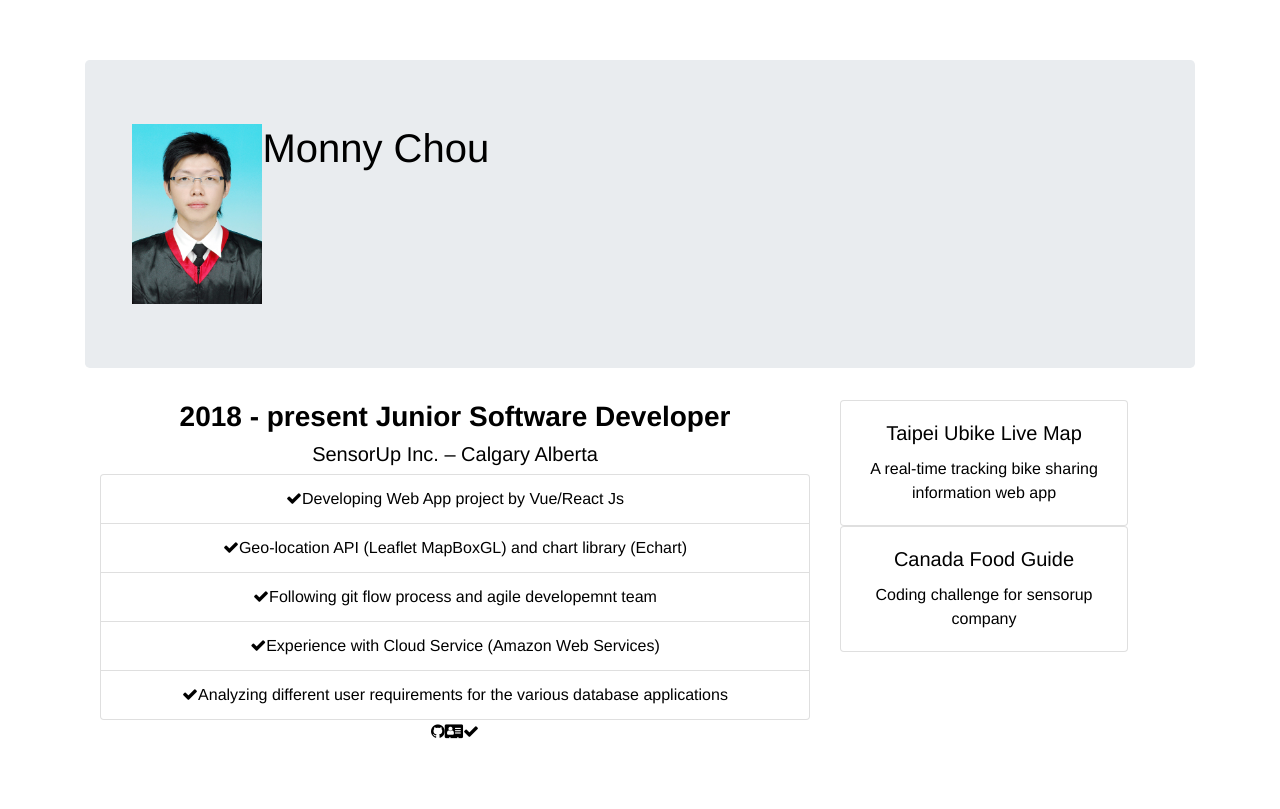
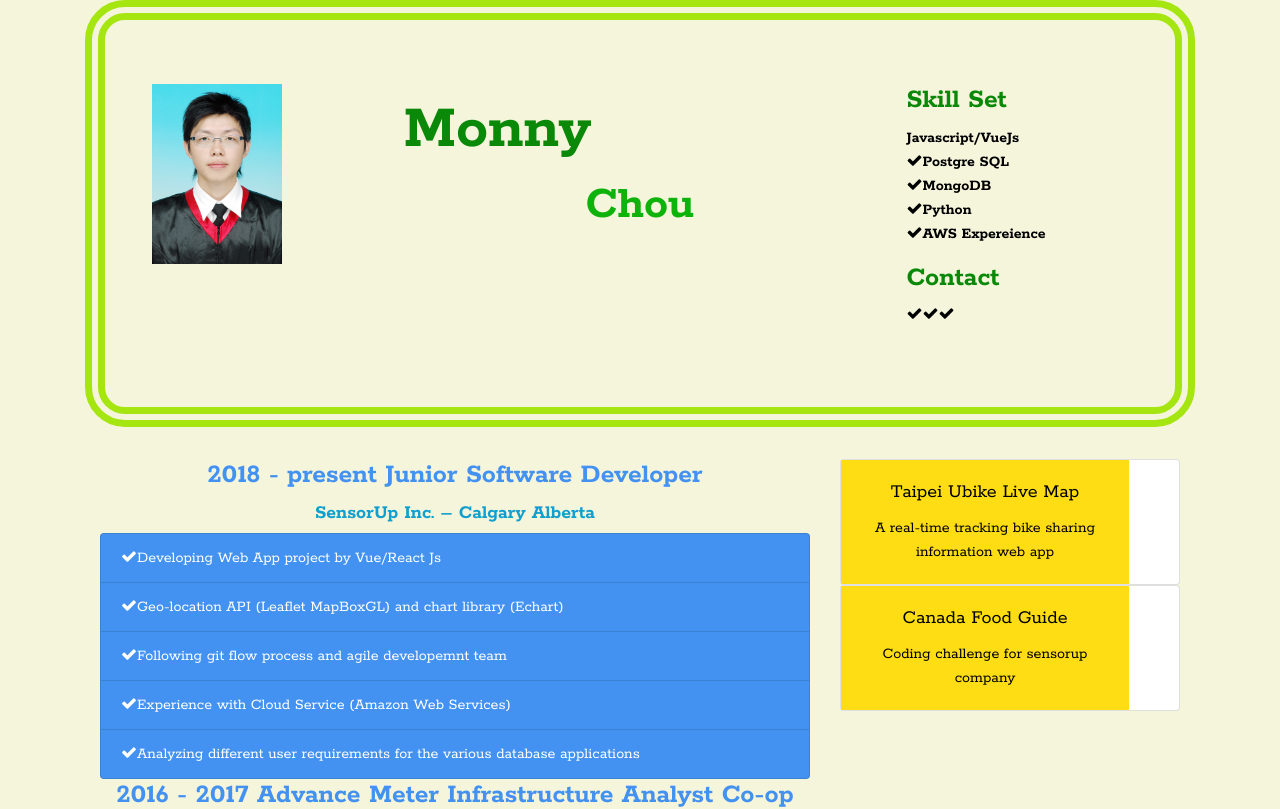
Before and after one commit to firemonny/web-resume, a Vue app: page / in a window 1280 px wide. Shown: the top 809 px of the page. Built offline with nearby package versions, Linux system fonts and the light colour scheme.

Commit message:
UI(resume):styling

```diff
--- a/public/index.html
+++ b/public/index.html
@@ -6,6 +6,7 @@
   <meta http-equiv="X-UA-Compatible" content="IE=edge">
   <meta name="viewport" content="width=device-width,initial-scale=1.0">
   <link rel="icon" href="<%= BASE_URL %>favicon.ico">
+  <link href="http://fonts.googleapis.com/css?family=Rokkitt:400,700|Lato:400,300" rel="stylesheet" type="text/css">
   <title>resume</title>
 </head>
 
--- a/src/App.vue
+++ b/src/App.vue
@@ -16,11 +16,11 @@ export default {
 
 <style>
 #app {
-  font-family: "Avenir", Helvetica, Arial, sans-serif;
+  font-family: "Rokkitt", Helvetica, Arial, sans-serif;
   -webkit-font-smoothing: antialiased;
   -moz-osx-font-smoothing: grayscale;
   text-align: center;
   color: #000000;
-  margin-top: 60px;
+  background-color: #f5f5dc;
 }
 </style>
--- a/src/components/projectCard.vue
+++ b/src/components/projectCard.vue
@@ -1,6 +1,6 @@
 <template>
-    <div class="card" style="width: 18rem;">
-        <div class="card-body">
+    <div class="card">
+        <div class="card-body" :style="listStyleObject">
             <h5 class="card-title">{{projectDetail.title}}</h5>
             <p class="card-text">{{projectDetail.description}}</p>
         </div>
@@ -9,6 +9,14 @@
 <script>
 export default {
   props: ["projectDetail"],
+  data() {
+    return {
+      listStyleObject: {
+        width: "18rem",
+        "background-color": "#FEDD14"
+      }
+    };
+  },
   name: "projectCard"
 };
 </script>
--- a/src/components/resume.vue
+++ b/src/components/resume.vue
@@ -1,29 +1,61 @@
 <template>
 <div class="container">
-    <div class="jumbotron">
+    <div class="jumbotron" id="header-card">
         <div class="container">
-            <div class="d-flex align-items-start">
+          <div class="row">
+            <div class="col-3">
+              <div class="d-flex align-items-start">
                 <img src="Headphoto.jpg" style="height: 180px" alt="Nung-Shun Chou" />
-                <h1>{{space}}</h1>
-                <h1>Monny Chou</h1>
+              </div>
             </div>
+            <div class="col-6">
+               <h1>{{space}}</h1>
+              <h1 id="lastname" class="text-left">Monny</h1>
+              <h1 id="firstname">Chou</h1>
+            </div>
+            <div class="col-3" id="skill-set">
+              <h5 :style="skillSetTitleStyleObject">Skill Set</h5>
+              <p><i class="fab fa-js"></i>Javascript/VueJs
+              <br>
+              <i class="fa fa-check"></i>Postgre SQL
+              <br>
+              <i class="fa fa-check"></i>MongoDB
+              <br>
+              <i class="fa fa-check"></i>Python
+              <br>
+              <i class="fa fa-check"></i>AWS Expereience
+              </p>
+            <h5 :style="skillSetTitleStyleObject">Contact</h5>
+              <p>
+                <i class="fa fa-check"></i>
+                <i class="fa fa-check"></i>
+                <i class="fa fa-check"></i>
+              </p>
+            </div>
+          </div>
         </div>
     </div>
 <div class="container">
   <div class="row">
     <div class="col-8">
-            <h3><strong>2018 - present	    Junior Software Developer</strong></h3>
-			<h5>SensorUp Inc. – Calgary Alberta</h5>
-        <ul class="list-group">
-            <li class="list-group-item"><i class="fa fa-check"></i>Developing Web App project by Vue/React Js</li>
-            <li class="list-group-item"><i class="fa fa-check"></i>Geo-location API (Leaflet MapBoxGL) and chart library (Echart)</li>
-            <li class="list-group-item"><i class="fa fa-check"></i>Following git flow process and agile developemnt team</li>
-            <li class="list-group-item"><i class="fa fa-check"></i>Experience with Cloud Service (Amazon Web Services) </li>
-            <li class="list-group-item"><i class="fa fa-check"></i>Analyzing different user requirements for the various database applications </li>
+      <h3 :style="h3StyleObject"><strong>2018 - present	    Junior Software Developer</strong></h3>
+			<h5 :style="h5StyleObject">SensorUp Inc. – Calgary Alberta</h5>
+        <ul class="list-group text-sm-left experience-history" style="text-align: 'left'">
+            <li class="list-group-item" :style="listStyleObject"><i class="fa fa-check"></i>Developing Web App project by Vue/React Js</li>
+            <li class="list-group-item" :style="listStyleObject"><i class="fa fa-check"></i>Geo-location API (Leaflet MapBoxGL) and chart library (Echart)</li>
+            <li class="list-group-item" :style="listStyleObject"><i class="fa fa-check"></i>Following git flow process and agile developemnt team</li>
+            <li class="list-group-item" :style="listStyleObject"><i class="fa fa-check"></i>Experience with Cloud Service (Amazon Web Services) </li>
+            <li class="list-group-item" :style="listStyleObject"><i class="fa fa-check"></i>Analyzing different user requirements for the various database applications </li>
         </ul>
-            <i class="fa fab fa-github"></i>
-            <i class="fa fa-address-card"></i>
-            <i class="fa fa-check"></i>
+         <h3 :style="h3StyleObject"><strong>2016 - 2017	    Advance Meter Infrastructure Analyst Co-op</strong></h3>
+			<h5  :style="h5StyleObject">Hydro One – Mississauga Ontario</h5>
+        <ul class="list-group text-sm-left experience-history" style="text-align: 'left'">
+            <li class="list-group-item" :style="listStyleObject"><i class="fa fa-check"></i>Full stack developer, Maintained metering data service production database</li>
+            <li class="list-group-item" :style="listStyleObject"><i class="fa fa-check"></i>Used SAP, IEE and Multiple Head end system to analyze and handle exceptions</li>
+            <li class="list-group-item" :style="listStyleObject"><i class="fa fa-check"></i>Produced automation script files for daily reports and tasks with Python</li>
+            <li class="list-group-item" :style="listStyleObject"><i class="fa fa-check"></i>Troubleshot and designed solutions for improving telecommunication network</li>
+            <li class="list-group-item" :style="listStyleObject"><i class="fa fa-check"></i>Completed complex meter system design projects</li>
+        </ul>
     </div>
     <div class="col-4">
         <div v-for="(projectDetail, index) in projectDetails" :key="index">
@@ -52,7 +84,23 @@ export default {
           title: "Canada Food Guide",
           description: "Coding challenge for sensorup company"
         }
-      ]
+      ],
+      listStyleObject: {
+        color: "#ffffff",
+        "background-color": "#4392F1"
+      },
+      h3StyleObject: {
+        color: "#4392F1"
+      },
+      h5StyleObject: {
+        color: "#109fce",
+        "font-weight": 800
+      },
+      skillSetTitleStyleObject: {
+        "font-size": "1.75em",
+        "font-weight": 900,
+        color: "#0a8908"
+      }
     };
   },
   components: {
@@ -64,4 +112,33 @@ export default {
 #header {
   background-color: #42b9f4;
 }
+
+#lastname {
+  font-size: 4em;
+  color: #0a8908;
+  font-weight: 900;
+}
+
+#firstname {
+  font-size: 3em;
+  color: #0db20a;
+  font-weight: 800;
+}
+
+#header-card {
+  background-color: #f5f5dc;
+  border-color: #a5e510;
+  border-width: 20px;
+  border-radius: 40px 40px;
+  border-style: double;
+}
+
+#skill-set {
+  font-weight: 800;
+  text-align: left;
+}
+
+.experience-history {
+  background-color: #f5f5dc;
+}
 </style>
```
